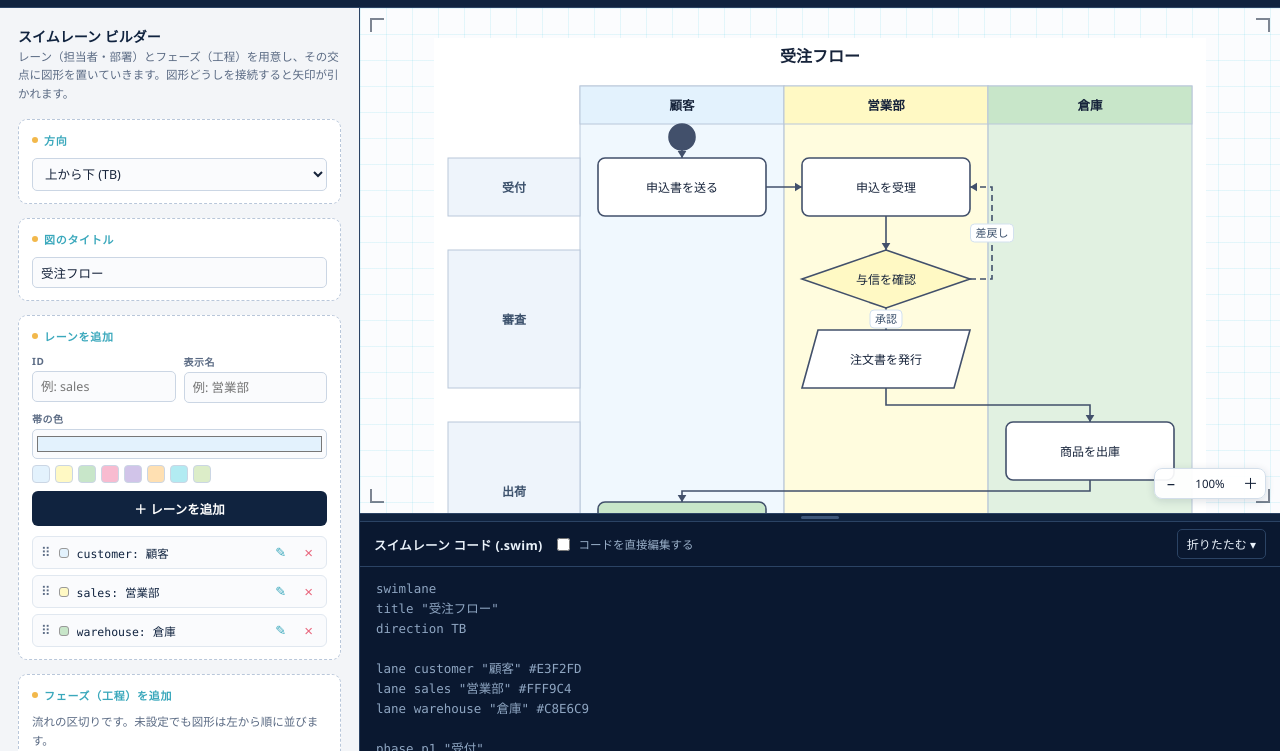
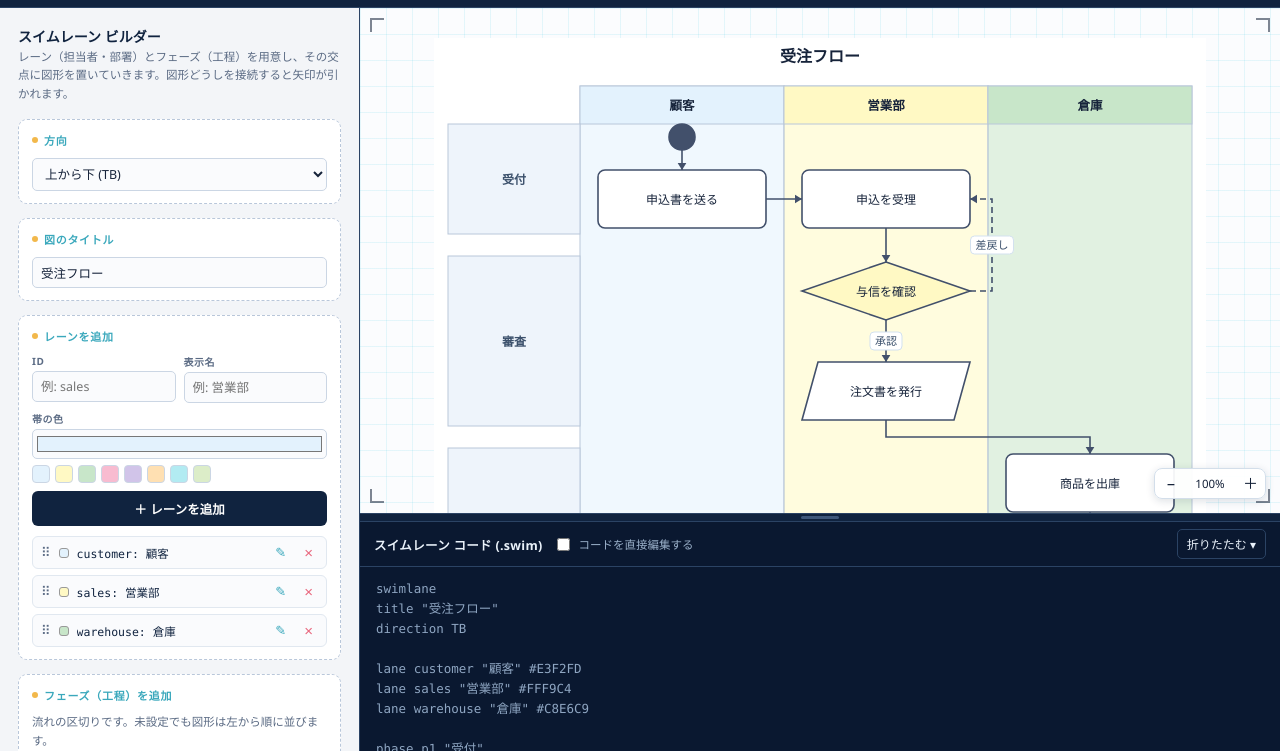
Before and after one commit to Tossie85/swimlane-gui-studio, a plain HTML site: page tools/swimlane-gui-studio.html in a window 1280 px wide. Shown: the part 49-800 px from the top of the page. Drawn offline with Linux system fonts and the light colour scheme.

Commit message:
SGSのレイアウト補正

```diff
--- a/tools/swimlane-gui-studio.html
+++ b/tools/swimlane-gui-studio.html
@@ -584,9 +584,8 @@ const SHAPES = [
 /* 開始/終了の「●」。状態遷移図の [*] にあたるもので、他の図形より小さく描く */
 const DOT_SHAPES = ['startdot','enddot'];
 const DOT_SIZE = 26;
-/* ●と接続先ノードの間隔。フェーズ間の隙間(gapMain)に収まる大きさにして、
-   前のフェーズの図形と重ならないようにする（DOT_SIZE + DOT_GAP <= gapMain）。 */
-const DOT_GAP = 8;
+/* ●と接続先ノードの間隔。矢印の棒（矢じり約7px＋軸）がはっきり見える長さにする。 */
+const DOT_GAP = 20;
 const DOT_SLOT = DOT_SIZE + DOT_GAP;
 const isDot = (shape)=> DOT_SHAPES.includes(shape);
 const STAR = '[*]';
@@ -1203,10 +1202,23 @@ function computeLayout(){
     }
   }
 
+  // フェーズ内にラベル付きの接続があると、流れ方向の間隔を広げてラベルの前後に棒を出す（要求1.2）
+  const phaseGap = phases.map(p=>{
+    const has = state.links.some(e=>{
+      if(!e.label) return false;
+      const A = state.nodes.find(n=> n.id === e.from), B = state.nodes.find(n=> n.id === e.to);
+      if(!A || !B) return false;
+      const ap = state.phases.length ? (A.phaseId || phases[0].id) : '__all';
+      const bp = state.phases.length ? (B.phaseId || phases[0].id) : '__all';
+      return ap === p.id && bp === p.id;
+    });
+    return has ? Math.max(L.gapInner, 42) : L.gapInner;
+  });
+
   const phaseBands = [];
   let main = mainStart;
   phases.forEach((p, j)=>{
-    const size = phaseRuns[j] * nodeMain + (phaseRuns[j] - 1) * L.gapInner;
+    const size = phaseRuns[j] * nodeMain + (phaseRuns[j] - 1) * phaseGap[j];
     phaseBands.push({ phase:p, index:j, start:main, size });
     main += size + gapAfter[j];
   });
@@ -1229,7 +1241,7 @@ function computeLayout(){
       const list = cell.get(key(l.id, p.id)) || [];
       list.forEach((n)=>{
         const { flow: col, cross: row } = nodePos.get(n.id);
-        const mainPos  = phaseBands[j].start + col * (nodeMain + L.gapInner);
+        const mainPos  = phaseBands[j].start + col * (nodeMain + phaseGap[j]);
         const crossPos = band.start + L.gapCross + row * (nodeCross + L.gapCross);
         const slot = dir === 'LR'
           ? { x: mainPos, y: crossPos, w: L.nodeW, h: L.nodeH }
@@ -1291,6 +1303,37 @@ function computeLayout(){
       }
     });
     if(!moved) break;
+  }
+
+  // フェーズ帯を、そのフェーズのノード＋●を含む範囲まで広げる（要求2）。
+  // ●は接続先(anchor)のフェーズに属するとみなし、流れ方向(TBは縦・LRは横)の範囲を測る。
+  if(phases.length){
+    const phaseIdOf = (n)=> state.phases.length ? (n.phaseId || phases[0].id) : '__all';
+    const dotPhase = new Map();
+    dotPlace.forEach((anchor, d)=> dotPhase.set(d, phaseIdOf(anchor)));
+    const lo = phases.map(()=> Infinity), hi = phases.map(()=> -Infinity);
+    boxes.forEach(b=>{
+      const pid = isDot(b.node.shape) ? dotPhase.get(b.node) : phaseIdOf(b.node);
+      const j = phases.findIndex(p=> p.id === pid);
+      if(j < 0) return;
+      const s = dir === 'LR' ? b.x : b.y, e = dir === 'LR' ? b.x + b.w : b.y + b.h;
+      lo[j] = Math.min(lo[j], s); hi[j] = Math.max(hi[j], e);
+    });
+    // 前の帯の終端を覚えておき、重ならないように順に確定する（空フェーズは潰す）
+    let prevEnd = null;
+    phases.forEach((p, j)=>{
+      if(lo[j] === Infinity){                                   // 中身なし: 直前の終端に潰す
+        const s = prevEnd != null ? prevEnd : phaseBands[j].start;
+        phaseBands[j].start = s; phaseBands[j].size = 0;
+        return;
+      }
+      let s = lo[j] - 6, e = hi[j] + 6;
+      if(prevEnd != null) s = Math.max(s, (prevEnd + lo[j]) / 2);  // 直前とは中間で分ける
+      if(j === 0) s = Math.max(headerMain, s);
+      phaseBands[j].start = s;
+      phaseBands[j].size = Math.max(0, e - s);
+      prevEnd = e;
+    });
   }
 
   const width  = dir === 'LR' ? mainTotal : crossTotal;
```
